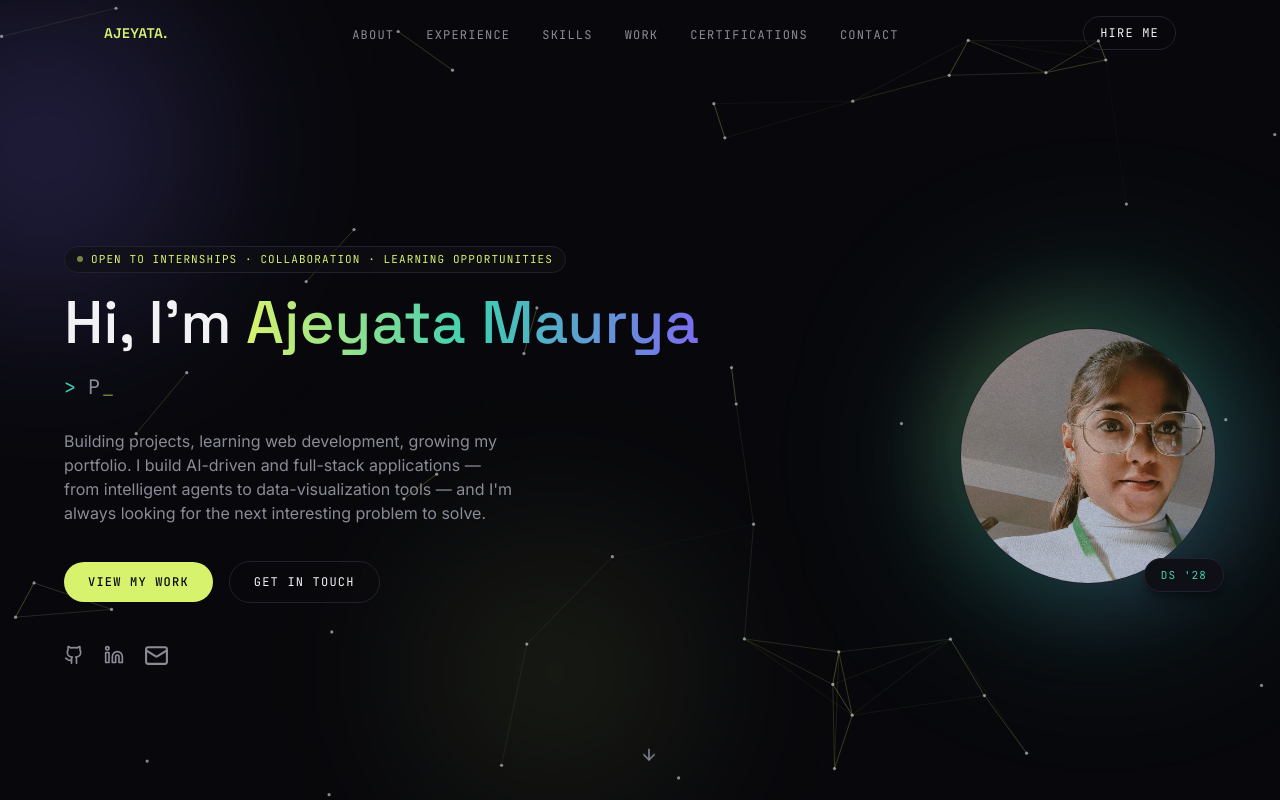
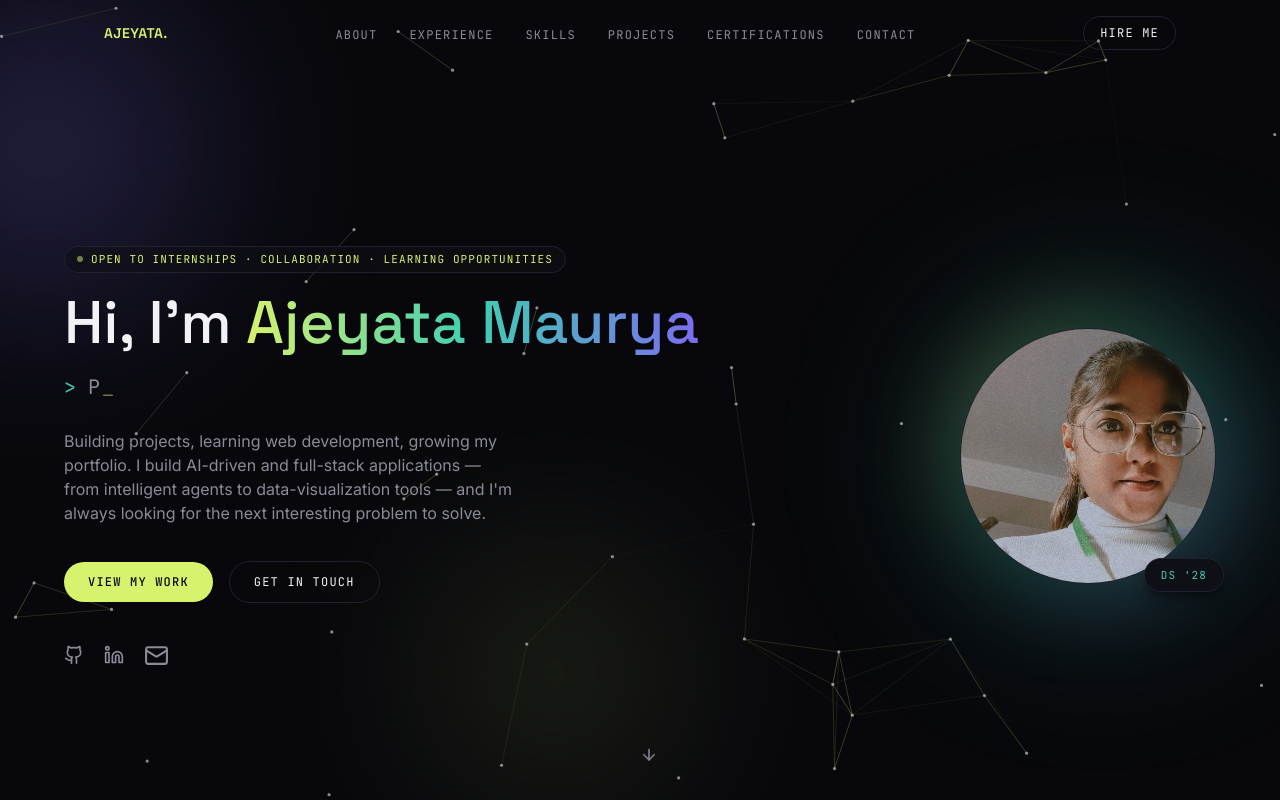
Before and after one commit to amaurya2012/Ajeyata-Portfolio, a Next.js app: page / in a window 1280 px wide. Shown: the top 800 px of the page. Built offline with nearby package versions, Linux system fonts and the light colour scheme.

Commit message:
Rename Work to Projects in navbar

```diff
--- a/components/Navbar.tsx
+++ b/components/Navbar.tsx
@@ -7,7 +7,7 @@ const links = [
   { label: "About", href: "#about" },
   { label: "Experience", href: "#experience" },
   { label: "Skills", href: "#skills" },
-  { label: "Work", href: "#work" },
+  { label: "Projects", href: "#projects" },
   { label: "Certifications", href: "#certifications" },
   { label: "Contact", href: "#contact" },
 ];
--- a/components/Projects.tsx
+++ b/components/Projects.tsx
@@ -51,7 +51,7 @@ function ProjectCard({ project, index }: { project: Project; index: number }) {
 
 export default function Projects() {
   return (
-    <section id="work" className="relative px-6 py-28 md:px-10">
+    <section id="projects" className="relative px-6 py-28 md:px-10">
       <div className="mx-auto max-w-6xl">
           <p className="font-mono text-xs uppercase tracking-widest text-teal">
             MANIFESTED WORK
```
